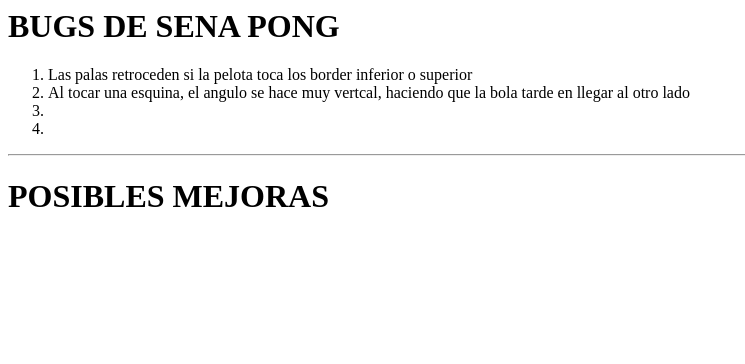
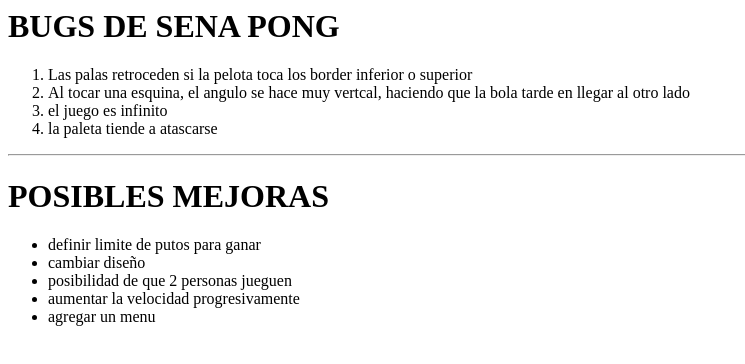
Before and after one commit to AxlOtlCode/Tester, a plain HTML site: page index.html in a window 1280 px wide. Shown: the whole page, without its empty margins (0-745 px from the left). Drawn offline with Linux system fonts and the light colour scheme.

Commit message:
Se agregó una lista desordenada

```diff
--- a/index.html
+++ b/index.html
@@ -8,11 +8,17 @@
         <ol>
             <li>Las palas retroceden si la pelota toca los border inferior o superior</li>
             <li>Al tocar una esquina, el angulo se hace muy vertcal, haciendo que la bola tarde en llegar al otro lado</li>
-            <li></li>
-            <li></li>
+            <li>el juego es infinito</li>
+            <li>la paleta tiende a atascarse</li>
         </ol>
         <hr>
         <h1>POSIBLES MEJORAS</h1>
-        <ul></ul>
+        <ul>
+            <li>definir limite de putos para ganar</li>
+            <li>cambiar diseño</li>
+            <li>posibilidad de que 2 personas jueguen</li>
+            <li>aumentar la velocidad progresivamente</li>
+            <li>agregar un menu</li>
+        </ul>
     </body>
 </html>
```
